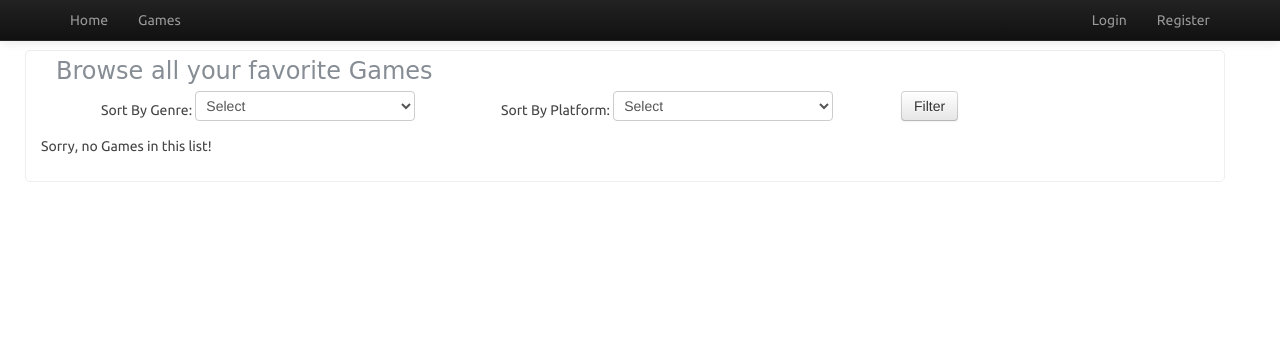
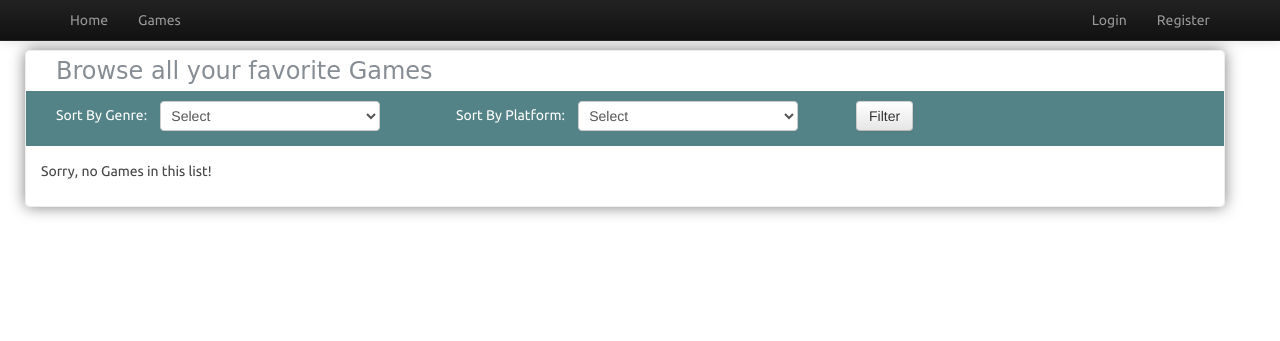
Before and after one commit to abhidevmumbai/checkit, a Django app: page /games/ in a window 1280 px wide. Shown: the top 341 px of the page. Run offline with Django 3.2, Linux system fonts and the light colour scheme; data that the repository does not hold is empty; some libraries are stand-ins or nearby versions; some web fonts are replaced.

Commit message:
UI changes for the sort bar in the game list view

```diff
--- a/static/css/main.css
+++ b/static/css/main.css
@@ -18,11 +18,14 @@ ul{ list-style-type: none;}
 	border-radius: 5px;
 }
 #wrapper{
-	overflow: hidden;
+	/*overflow: hidden;*/
 }
 #wrapper .view{
 	margin-top: 50px;
 	padding: 10px 0;
+	box-shadow: 0px 0px 15px rgba(0,0,0,0.5);
+	-webkit-box-shadow: 0px 0px 15px rgba(0,0,0,0.5);
+	-moz-box-shadow: 0px 0px 15px rgba(0,0,0,0.5);
 }
 #wrapper .view > .title{
 	color: #868d94;
@@ -63,8 +66,19 @@ ul{ list-style-type: none;}
 	left: 50%;
 	margin-left: -70px;
 }
-
-
+.action_bar{
+	background: rgba(11, 79, 85, 0.7);
+	overflow: hidden;
+	width: 100%;
+	color: #fff;
+	padding: 10px 0;
+	box-shadow:0 0 20px rgba(0,0,0,0.5)
+	-webkit-box-shadow:0 0 20px rgba(0,0,0,0.5)
+	-moz-box-shadow:0 0 20px rgba(0,0,0,0.5)
+}
+.action_bar select{
+	margin: 0 10px;
+}
 /*Game list*/
 .thumb{
 	width: 150px;
--- a/templates/gamelist.html
+++ b/templates/gamelist.html
@@ -8,8 +8,7 @@
 {% block body %}
 	<div class="row cont_brdr view">
 		<div class="title span11">Browse all your favorite Games</div>
-		<div class="gamelist">
-			<div class="span12">
+		<div class="action_bar">
 			<form>
 				<div class="span4">
 					<label>Sort By Genre:
@@ -36,6 +35,7 @@
 				</div>
 			</form>
 		</div>
+		<div class="gamelist">
 			{% for game in games %}
 				<div class="game row-fluid">
 					<div class="FL">
```
Lines whose indentation alone changed are shown as unchanged.
